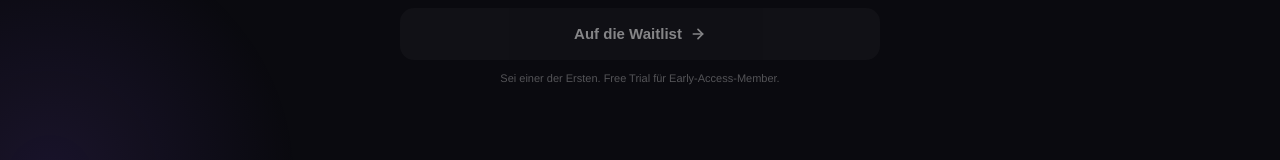
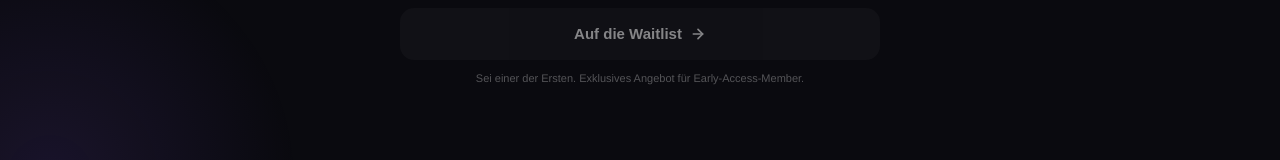
Before and after one commit to flaviociraci-boop/founder-platform, a Next.js app: page / in a window 1280 px wide. Shown: the part 571-731 px from the top of the page. Built offline with nearby package versions, Linux system fonts and the light colour scheme; no server answers.

Commit message:
chore(landing): Wording — "Free Trial" → "Exklusives Angebot" auf Hero + FAQ
Co-Authored-By: Claude Sonnet 4.6 <noreply@anthropic.com>

```diff
--- a/app/components/LandingPage.tsx
+++ b/app/components/LandingPage.tsx
@@ -43,7 +43,7 @@ const faqs = [
   },
   {
     q: "Was kostet Connectyfind?",
-    a: "Es gibt ein Pro-Abo. Die Preise kommunizieren wir zum Launch. Connectyfind ist nicht kostenlos — Early-Access-Member erhalten aber einen Free Trial.",
+    a: "Es gibt ein Pro-Abo. Die Preise kommunizieren wir zum Launch. Connectyfind ist nicht kostenlos — Early-Access-Member erhalten aber ein exklusives Early-Access-Angebot.",
   },
   {
     q: "Wer kann mitmachen?",
--- a/app/components/WaitlistForm.tsx
+++ b/app/components/WaitlistForm.tsx
@@ -182,7 +182,7 @@ export default function WaitlistForm({ compact = false }: { compact?: boolean })
       </button>
 
       <p style={{ textAlign: "center", marginTop: 10, fontSize: 11, color: "rgba(255,255,255,0.3)" }}>
-        Sei einer der Ersten. Free Trial für Early-Access-Member.
+        Sei einer der Ersten. Exklusives Angebot für Early-Access-Member.
       </p>
     </div>
   );
```
